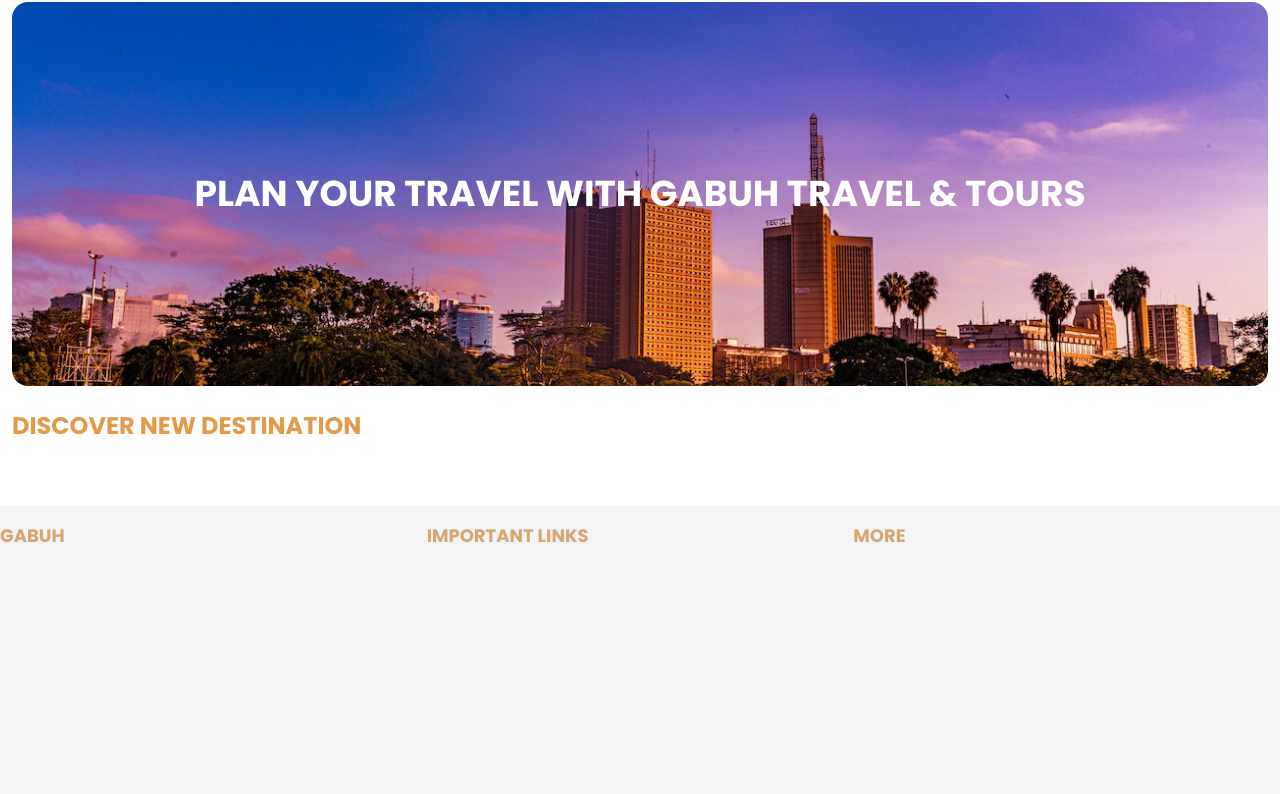
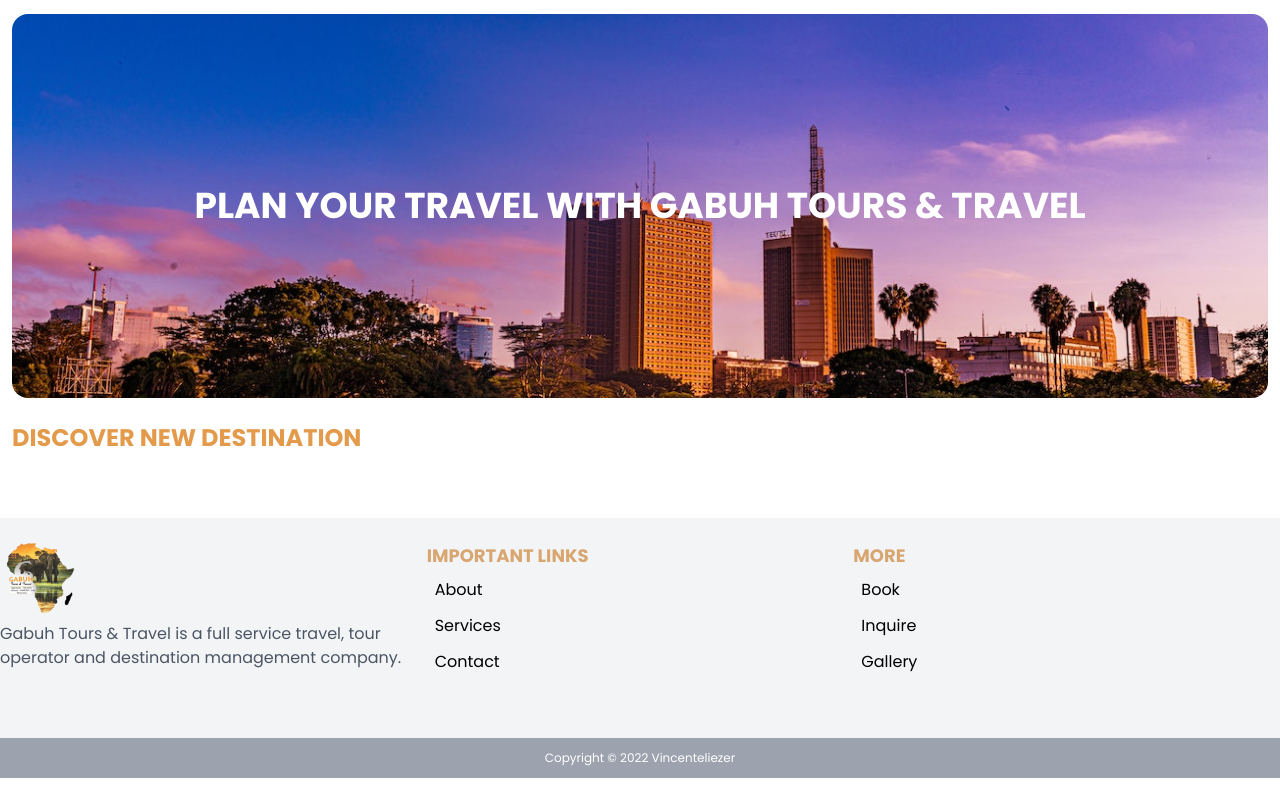
Before and after one commit to Vincenteliezer/gabu-tours-landing-page, a Next.js app: page / in a window 1280 px wide. Shown: the part 1448-2242 px from the top of the page. Built offline with nearby package versions, Linux system fonts and the light colour scheme.

Commit message:
footer links + copywrite

```diff
--- a/components/Footer.js
+++ b/components/Footer.js
@@ -1,23 +1,71 @@
 import React from "react";
+import Image from "next/image";
+import logoCo from "../public/logoCo.png";
+import Link from "next/link";
 
 export default function Footer() {
   return (
-    <div className="h-72 bg-gray-100 mt-16">
+    <div className=" bg-gray-100 mt-16 text-base ">
       <div className="max-w-7xl mx-auto">
-        <div className="pt-4 grid grid-cols-1 md:grid-cols-3 place-items-center md:place-items-start">
-          <div>
-            <h5 className="font-bold text-lg text-[#d8a670]">GABUH </h5>
-
+        <div className="pt-6 pb-16 grid grid-cols-1 md:grid-cols-3 place-items-center md:place-items-start">
+          <div className="text-center flex flex-col items-center md:items-start">
+            {/* <h5 className="font-bold text-lg text-[#d8a670]">GABUH </h5> */}
+            <Image src={logoCo} alt="Gabu Logo" className="h-20 w-20" />
+            <h5 className="text-gray-600 md:text-start mx-4 md:mx-0">
+              Gabuh Tours & Travel is a full service travel, tour operator and
+              destination management company.
+            </h5>
           </div>
-          <div>
-            <h5 className="font-bold text-lg text-[#d8a670]">IMPORTANT LINKS</h5>
-
+          <div className="mt-4 md:mt-0">
+            <h5 className="font-bold text-lg text-[#d8a670]">
+              IMPORTANT LINKS
+            </h5>
+            <ul className="space-y-4 mt-2 ml-2 text-center md:text-start">
+              <Link href="/">
+                <li className="hover:underline cursor-pointer hover:text-[#d8a670]">
+                  About
+                </li>
+              </Link>
+              <Link href="/">
+                <li className="hover:underline cursor-pointer hover:text-[#d8a670] mt-3">
+                  Services
+                </li>
+              </Link>
+              <Link href="/">
+                <li className="hover:underline cursor-pointer hover:text-[#d8a670] mt-3">
+                  Contact
+                </li>
+              </Link>
+            </ul>
           </div>
-          <div>
+          <div className="mt-4 md:mt-0">
             <h5 className="font-bold text-lg text-[#d8a670]">MORE</h5>
-
+            <ul className=" mt-2 ml-2 text-center md:text-start">
+              <Link href="/">
+                <li className="hover:underline cursor-pointer hover:text-[#d8a670]">
+                  Book
+                </li>
+              </Link>
+              <Link href="/">
+                <li className="hover:underline cursor-pointer hover:text-[#d8a670] mt-3">
+                  Inquire
+                </li>
+              </Link>
+              <Link href="/">
+                <li className="hover:underline cursor-pointer hover:text-[#d8a670] mt-3">
+                  Gallery
+                </li>
+              </Link>
+            </ul>
           </div>
         </div>
+      </div>
+      <div className="bg-gray-400 w-full py-3 text-center">
+        <Link href="https://vincenteliezer.com">
+          <p className="max-w-7xl mx-auto text-white text-xs hover:underline">
+            Copyright © {new Date().getFullYear()} Vincenteliezer
+          </p>
+        </Link>
       </div>
     </div>
   );
--- a/components/NavBar.js
+++ b/components/NavBar.js
@@ -1,10 +1,15 @@
 import Link from "next/link";
 import React from "react";
+import Image from "next/image";
+import logoCo from "../public/logoCo.png";
 
 export default function NavBar() {
   return (
-    <div className="flex justify-between max-w-7xl mx-auto py-4 px-3 lg:px-0">
-      <h5 className="text-xl font-bold text-white">GABUH TOURS & TRAVEL</h5>
+    <div className="flex justify-between max-w-7xl mx-auto  py-4 px-3 lg:px-0 items-center">
+      <div className="flex items-center space-x-2">
+        <Image src={logoCo} alt="Gabu Logo" className="h-10 w-10" />
+        <h5 className="text-xl font-bold text-white">GABUH TOURS & TRAVEL</h5>
+      </div>
       <div className="hidden md:block ">
         <ul className="flex space-x-4 ">
           <li className="cursor-pointer hover:underline hover:text-white">
--- a/pages/index.js
+++ b/pages/index.js
@@ -2,7 +2,7 @@
 import Image from "next/image";
 import NavBar from "../components/NavBar";
 import gabu4 from "../public/gabu4.jpg";
-import bgHome from "../public/bgHome.jpg";
+
 import {
   IconName,
   MdAirportShuttle,
@@ -25,7 +25,7 @@
       </Head>
 
       <main className="select-none text-base">
-        <div className="w-full sticky top-0 bg-gradient-to-l from-[#8f6b49] to-[#ffca90] z-50 ">
+        <div className="w-full shadow-md sticky top-0 bg-gradient-to-l from-[#8f6b49] to-[#ffca90] z-50 ">
           <NavBar />
         </div>
         <div className="h-[350px] md:px-0 relative md:h-[500px] bg-[url(/bgHome.jpg)] bg-cover bg-center bg-gray-600">
@@ -67,7 +67,7 @@
           <h5 className="text-2xl font-bold text-white mt-16 bg-[#8a6747] w-fit px-3 py-1" id="services">
             OUR SERVICES
           </h5>
-          <div className="grid grid-cols-2 md:grid-cols-6 place-items-center mt-4 gap-4">
+          <div className="grid grid-cols-2 md:grid-cols-3 lg:grid-cols-6 place-items-center mt-4 gap-4">
             <div className="h-48 border border-[#e49a4b] w-full hover:bg-[#e49a4b] hover:text-white flex flex-col justify-center items-center">
               <MdAirportShuttle className="h-12 w-12" />
               <h5 className="">Airport Transfers</h5>
@@ -99,7 +99,7 @@
             </h5>
             <div className="h-96 bg-slate-400 rounded-2xl mt-4 bg-[url(/bgDiscover.jpg)] text-center overflow-hidden flex justify-center items-center bg-cover bg-center ">
               <h5 className="text-white font-bold text-2xl md:text-4xl">
-                PLAN YOUR TRAVEL WITH GABUH TRAVEL & TOURS
+                PLAN YOUR TRAVEL WITH GABUH TOURS & TRAVEL
               </h5>
             </div>
             <h5 className="text-2xl font-bold text-[#e49a4b] mt-6">
```
Also changed, not shown: public/logoCo.jpeg (deleted), public/logoCo.png (added).
